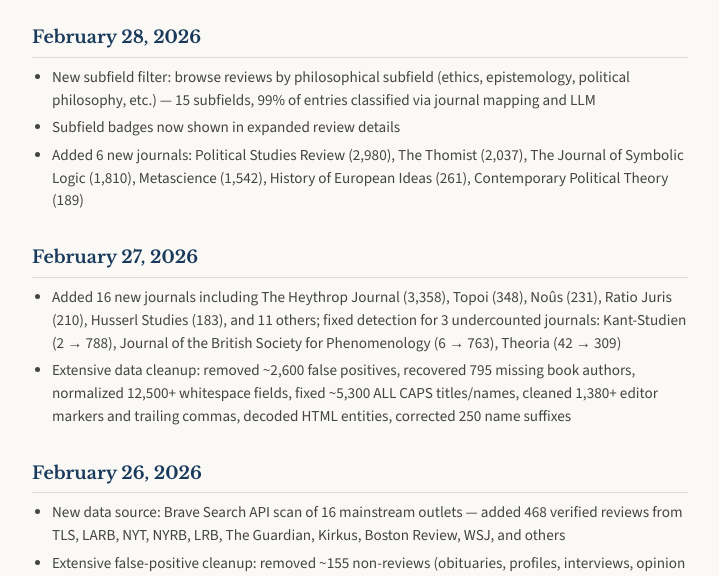
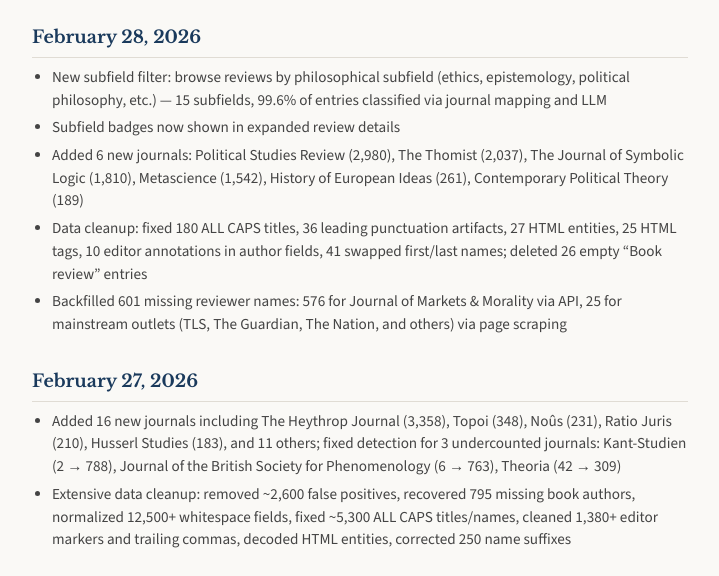
Before and after one commit to mzwolinski-png/philreviews, a Flask app: page /changelog in a window 1280 px wide. Shown: the part 146-722 px from the top of the page, without its empty margins (280-999 px from the left). Run offline with Flask 3, Linux system fonts and the light colour scheme; some libraries are stand-ins or nearby versions.

Commit message:
Update changelog for Feb 28 data cleanup
Co-Authored-By: Claude Opus 4.6 <noreply@anthropic.com>

```diff
--- a/docs/changelog.html
+++ b/docs/changelog.html
@@ -37,9 +37,11 @@
     <div class="changelog-entry">
         <h2>February 28, 2026</h2>
         <ul>
-            <li>New subfield filter: browse reviews by philosophical subfield (ethics, epistemology, political philosophy, etc.) &mdash; 15 subfields, 99% of entries classified via journal mapping and LLM</li>
+            <li>New subfield filter: browse reviews by philosophical subfield (ethics, epistemology, political philosophy, etc.) &mdash; 15 subfields, 99.6% of entries classified via journal mapping and LLM</li>
             <li>Subfield badges now shown in expanded review details</li>
             <li>Added 6 new journals: Political Studies Review (2,980), The Thomist (2,037), The Journal of Symbolic Logic (1,810), Metascience (1,542), History of European Ideas (261), Contemporary Political Theory (189)</li>
+            <li>Data cleanup: fixed 180 ALL CAPS titles, 36 leading punctuation artifacts, 27 HTML entities, 25 HTML tags, 10 editor annotations in author fields, 41 swapped first/last names; deleted 26 empty &ldquo;Book review&rdquo; entries</li>
+            <li>Backfilled 601 missing reviewer names: 576 for Journal of Markets &amp; Morality via API, 25 for mainstream outlets (TLS, The Guardian, The Nation, and others) via page scraping</li>
         </ul>
     </div>
 
--- a/templates/changelog.html
+++ b/templates/changelog.html
@@ -37,9 +37,11 @@
     <div class="changelog-entry">
         <h2>February 28, 2026</h2>
         <ul>
-            <li>New subfield filter: browse reviews by philosophical subfield (ethics, epistemology, political philosophy, etc.) &mdash; 15 subfields, 99% of entries classified via journal mapping and LLM</li>
+            <li>New subfield filter: browse reviews by philosophical subfield (ethics, epistemology, political philosophy, etc.) &mdash; 15 subfields, 99.6% of entries classified via journal mapping and LLM</li>
             <li>Subfield badges now shown in expanded review details</li>
             <li>Added 6 new journals: Political Studies Review (2,980), The Thomist (2,037), The Journal of Symbolic Logic (1,810), Metascience (1,542), History of European Ideas (261), Contemporary Political Theory (189)</li>
+            <li>Data cleanup: fixed 180 ALL CAPS titles, 36 leading punctuation artifacts, 27 HTML entities, 25 HTML tags, 10 editor annotations in author fields, 41 swapped first/last names; deleted 26 empty &ldquo;Book review&rdquo; entries</li>
+            <li>Backfilled 601 missing reviewer names: 576 for Journal of Markets &amp; Morality via API, 25 for mainstream outlets (TLS, The Guardian, The Nation, and others) via page scraping</li>
         </ul>
     </div>
 
```
